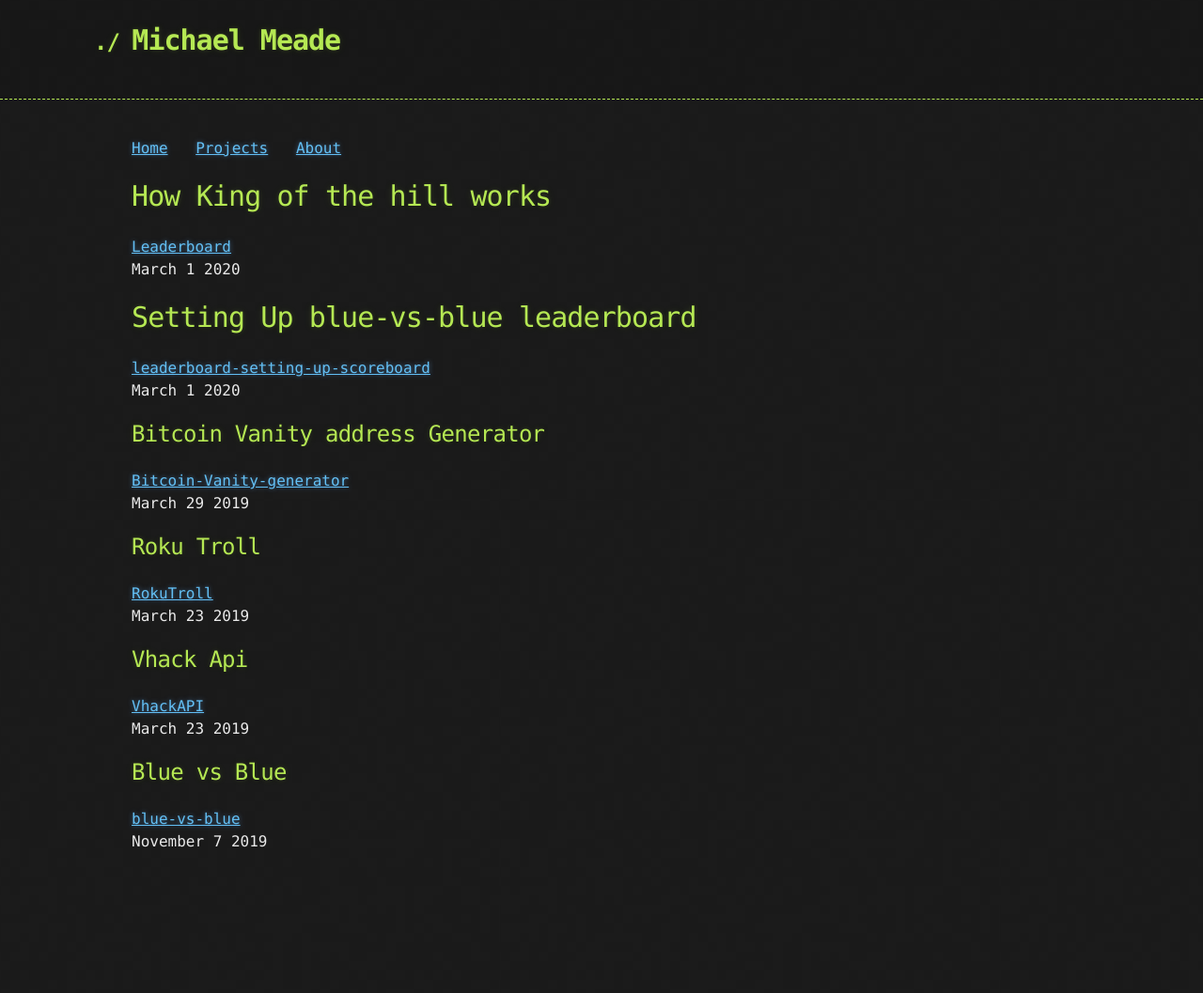
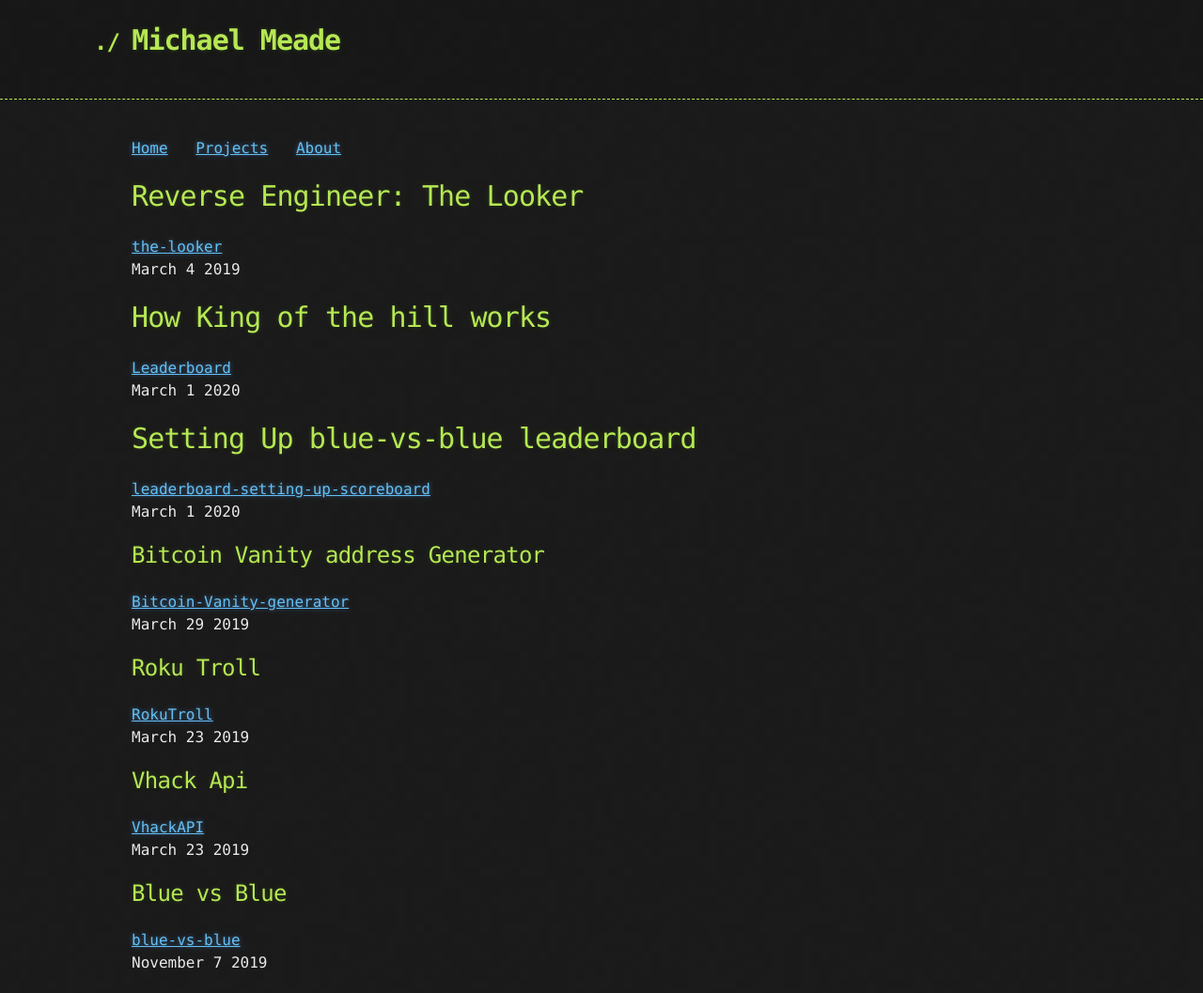
Before and after one commit to Michael-Meade/MinerFind, a Jekyll site: the page built from Projects.md, in a window 1280 px wide. Shown: the whole page at 94% size. Built offline with Jekyll 4.4.1, drawn with Linux system fonts in a browser that asks for light colours; our own code applies the rules of GitHub Pages for plain Markdown files; the repository's description, which GitHub fills in, is left out; before the commit the page ends 928 px from its top, so only the background shows below that.

Commit message:
Update Projects.md

```diff
--- a/Projects.md
+++ b/Projects.md
@@ -1,3 +1,6 @@
+# Reverse Engineer: The Looker
+[the-looker](./Projects/The-Looker.md)<br>
+March 4 2019
 # How King of the hill works
 [Leaderboard](./Projects/leaderboard.md)<br>
 March 1 2020
```
